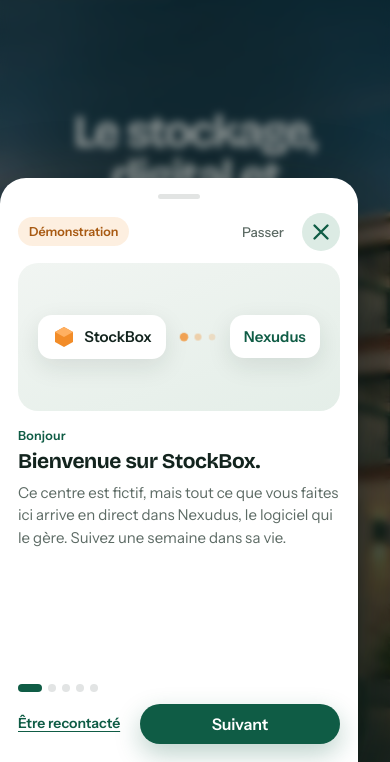
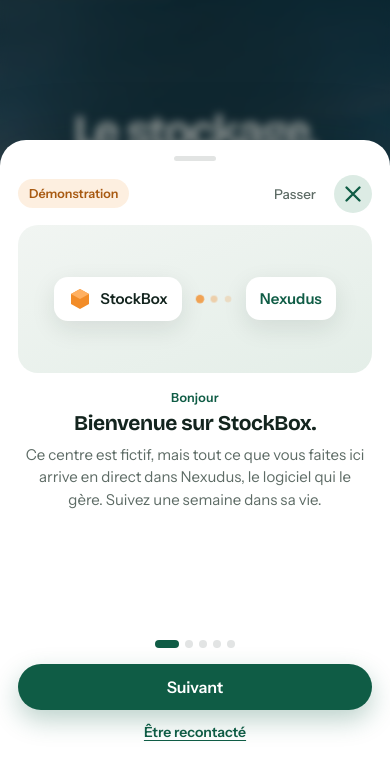
Before and after one commit to Workplay-fr/stockbox, a plain HTML site: page public/index.html in a window 390 px wide. Shown: the part 82-844 px from the top of the page. Drawn offline with nearby package versions, Linux system fonts and the light colour scheme; no server answers; animation ran at ten frames a second.

Commit message:
Accueil mobile : feuille pleine largeur, contenu centré, bouton Suivant pleine largeur
Co-Authored-By: Claude Opus 5.5 <noreply@anthropic.com>
Claude-Session: https://claude.ai/code/session_015riPMYHzXJNUgiP5kcvgBD

```diff
--- a/public/css/site.css
+++ b/public/css/site.css
@@ -977,8 +977,14 @@ dialog.fen::backdrop{background:rgba(5,22,17,.45);backdrop-filter:blur(8px)}
   .dp-vis{height:148px}
   .demo-pop h2{font-size:21px}
   .dp-p{font-size:14px}
-  .dp-actions{width:100%;justify-content:space-between}
-  .demo-pop .dp-ok{flex:1;max-width:200px}
+  .demo-pop{margin:auto 0 0;left:0;right:0;width:100vw;max-width:100vw}
+  .demo-pop .dp-in{width:100%;border-radius:26px 26px 0 0}
+  .dp-ecran{text-align:center}
+  .dp-p,.dp-n{max-width:34ch;margin-left:auto!important;margin-right:auto!important}
+  .dp-bas{flex-direction:column;gap:16px;margin-top:18px}
+  .dp-points{justify-content:center}
+  .dp-actions{width:100%;flex-direction:column-reverse;gap:12px}
+  .demo-pop .dp-ok{width:100%;max-width:none;padding:15px 20px}
 }
 @media (prefers-reduced-motion:reduce){.dp-ecran{transition:none}.dv-chat p,.dv-loyers li,.dv-acces .badges span,.dv-acces .tel{opacity:1;transform:none;animation:none!important}}
 .dv-loyers{padding:12px 14px}.dv-loyers .ligne b{font-size:22px}.dv-loyers .dv-jauge{margin:6px 0 8px}
--- a/public/index.html
+++ b/public/index.html
@@ -12,7 +12,7 @@
 <link rel="preconnect" href="https://fonts.googleapis.com"><link rel="preconnect" href="https://fonts.gstatic.com" crossorigin>
 <link rel="stylesheet" href="https://fonts.googleapis.com/css2?family=Bricolage+Grotesque:opsz,wght@12..96,500;12..96,700&family=Instrument+Sans:wght@400;500;600&display=swap">
 <link rel="preload" as="image" href="/img/facade.webp" fetchpriority="high">
-<link rel="stylesheet" href="/css/site.css?v=20261121100644">
+<link rel="stylesheet" href="/css/site.css?v=20261121155843">
 </head>
 <body>
 
@@ -193,7 +193,7 @@
 </section>
 
 <dialog class="demo-pop" id="demo-pop" aria-labelledby="dp-titre-0"></dialog>
-<script src="/js/gsap.min.js?v=20261121100644"></script>
-<script type="module" src="/js/app.js?v=20261121100644"></script>
+<script src="/js/gsap.min.js?v=20261121155843"></script>
+<script type="module" src="/js/app.js?v=20261121155843"></script>
 </body>
 </html>
--- a/public/js/immeuble.js
+++ b/public/js/immeuble.js
@@ -1,6 +1,6 @@
 // Étape 3 : l'immeuble en grand. Pile des trois niveaux, ascenseur pour changer d'étage, zoom et déplacement dans l'étage,
 // boxes allumés selon leur état réel dans Nexudus, box conseillé mis en avant.
-import { $, $$, L, EN, el, NS, G, esc, eur, S, NOMS, COURT, TAILLES, LIBELLE, IDEAL, boxes, libres, libresTotal, prix, volumeTaille, preavis, boxParId, boxConseille, reduit, nomBox } from "./commun.js?v=20261121100644";
+import { $, $$, L, EN, el, NS, G, esc, eur, S, NOMS, COURT, TAILLES, LIBELLE, IDEAL, boxes, libres, libresTotal, prix, volumeTaille, preavis, boxParId, boxConseille, reduit, nomBox } from "./commun.js?v=20261121155843";
 
 let zone, scene, pileIn, bulle, onReserver = () => {};
 const V = { mode: "pile", etage: null, z: 1, x: 0, y: 0 };
--- a/public/js/resa.js
+++ b/public/js/resa.js
@@ -1,6 +1,6 @@
 // Réservation dans la page : une question par écran, un toucher pour répondre, le ticket se remplit à gauche.
 // Paiement simulé ; client, contrat, box, assurance et frais sont créés pour de vrai dans Nexudus (/api/reserver).
-import { $, $$, el, G, esc, eur, S, L, EN, LOC, NOMS, LIBELLE, prix, preavis, reduit, nomBox } from "./commun.js?v=20261121100644";
+import { $, $$, el, G, esc, eur, S, L, EN, LOC, NOMS, LIBELLE, prix, preavis, reduit, nomBox } from "./commun.js?v=20261121155843";
 
 const PORTAIL = "https://stockbox.nexudus.site/stockbox/login?redirectTo=%252Fstockbox%252Fuser%252Fdashboard%252Fpersonal";
 const PROMO = L("Code promo", "Promo code");
--- a/public/js/tailles.js
+++ b/public/js/tailles.js
@@ -1,5 +1,5 @@
 // Comparateur de tailles : le box en 3D à l'échelle, une silhouette de 1,75 m, des cartons dedans ; les infos viennent de Nexudus.
-import { $, el, G, eur, S, L, EN, TAILLES, LIBELLE, EMPRISE, libresTotal, prix, volumeTaille, reduit } from "./commun.js?v=20261121100644";
+import { $, el, G, eur, S, L, EN, TAILLES, LIBELLE, EMPRISE, libresTotal, prix, volumeTaille, reduit } from "./commun.js?v=20261121155843";
 
 const DEDANS = EN ? {
   C: ["Two suitcases", "6 to 8 boxes", "Ski or camping gear"],
```
Also changed, not shown: public/en/index.html (+3 -3 lines), public/js/app.js (+4 -4 lines).
